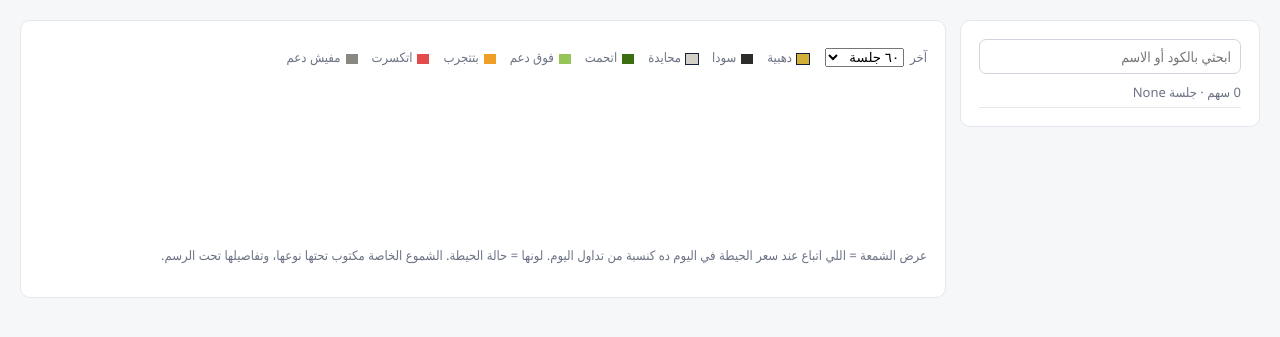
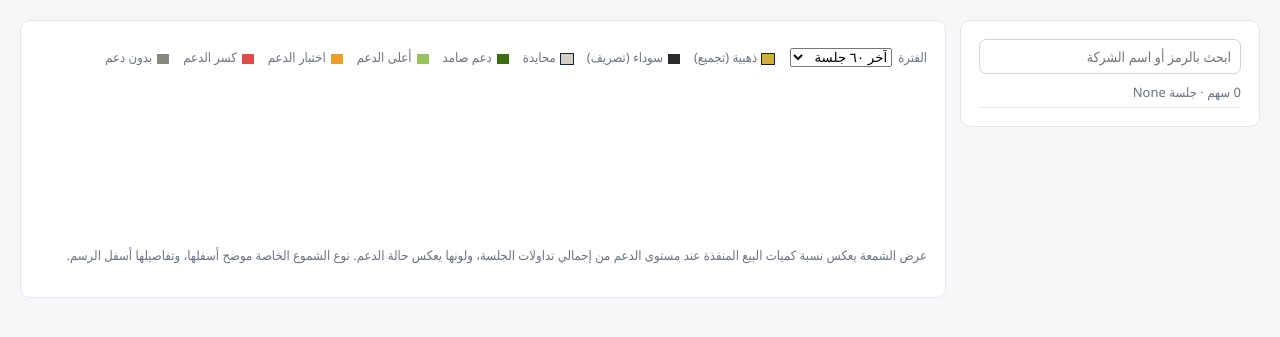
Before and after one commit to dofahmy/EGX_Trade, a Flask app: page /candles in a window 1280 px wide. Shown: the part 60-397 px from the top of the page. Run offline with Flask 3, Linux system fonts and the light colour scheme.

Commit message:
Add files via upload

```diff
--- a/templates/candles.html
+++ b/templates/candles.html
@@ -28,15 +28,15 @@ main{max-width:none}
       <div class="big" id="cv-px"></div>
     </div>
     <div style="display:flex;gap:16px;align-items:center;flex-wrap:wrap;margin:8px 0">
-      <label class="note" style="flex-direction:row;align-items:center;gap:6px">آخر <select id="cc-n"><option value="30">٣٠ جلسة</option><option value="60" selected>٦٠ جلسة</option><option value="120">١٢٠ جلسة</option><option value="9999">كله</option></select></label>
-      <span class="note" style="display:flex;flex-wrap:wrap;gap:4px 14px"><span><span class="lg" style="background:#D4AF37;outline:1px solid #14213d"></span>دهبية</span><span><span class="lg" style="background:#2C2C2A"></span>سودا</span><span><span class="lg" style="background:#D3D1C7;outline:1px solid #14213d"></span>محايدة</span><span><span class="lg" style="background:#3B6D11"></span>اتحمت</span><span><span class="lg" style="background:#97C459"></span>فوق دعم</span><span><span class="lg" style="background:#EF9F27"></span>بتتجرب</span><span><span class="lg" style="background:#E24B4A"></span>اتكسرت</span><span><span class="lg" style="background:#888780"></span>مفيش دعم</span></span>
+      <label class="note" style="flex-direction:row;align-items:center;gap:6px">الفترة <select id="cc-n"><option value="30">آخر ٣٠ جلسة</option><option value="60" selected>آخر ٦٠ جلسة</option><option value="120">آخر ١٢٠ جلسة</option><option value="9999">كل الجلسات</option></select></label>
+      <span class="note" style="display:flex;flex-wrap:wrap;gap:4px 14px"><span><span class="lg" style="background:#D4AF37;outline:1px solid #14213d"></span>ذهبية (تجميع)</span><span><span class="lg" style="background:#2C2C2A"></span>سوداء (تصريف)</span><span><span class="lg" style="background:#D3D1C7;outline:1px solid #14213d"></span>محايدة</span><span><span class="lg" style="background:#3B6D11"></span>دعم صامد</span><span><span class="lg" style="background:#97C459"></span>أعلى الدعم</span><span><span class="lg" style="background:#EF9F27"></span>اختبار الدعم</span><span><span class="lg" style="background:#E24B4A"></span>كسر الدعم</span><span><span class="lg" style="background:#888780"></span>بدون دعم</span></span>
     </div>
     <div id="cc-wrap" style="overflow-x:auto;direction:ltr"><svg id="cc"></svg></div>
-    <p class="note">عرض الشمعة = اللي اتباع عند سعر الحيطة في اليوم ده كنسبة من تداول اليوم. لونها = حالة الحيطة. الشموع الخاصة مكتوب تحتها نوعها، وتفاصيلها تحت الرسم.</p>
+    <p class="note">عرض الشمعة يعكس نسبة كميات البيع المنفذة عند مستوى الدعم من إجمالي تداولات الجلسة، ولونها يعكس حالة الدعم. نوع الشموع الخاصة موضح أسفلها، وتفاصيلها أسفل الرسم.</p>
     <div id="cv-notes" class="cv-notes"></div>
   </div>
   <div class="cv-side card">
-    <input id="cv-q" type="search" placeholder="ابحثي بالكود أو الاسم">
+    <input id="cv-q" type="search" placeholder="ابحث بالرمز أو اسم الشركة">
     <div class="note" style="margin-bottom:4px">{{ stocks|length }} سهم · جلسة {{ last_date }}</div>
     <div class="cv-list" id="cv-list">
       {% for s in stocks %}
@@ -54,9 +54,9 @@ main{max-width:none}
 const NAMES = {}; document.querySelectorAll('.cv-row').forEach(r => NAMES[r.dataset.sym] = r.querySelector('.n').textContent);
 const COL = {green:'#3B6D11', lightgreen:'#97C459', orange:'#EF9F27', red:'#E24B4A', gray:'#888780'};
 const KIND = {gold:'#D4AF37', black:'#2C2C2A', neutral:'#D3D1C7'};
-const STATE = {green:'قاعد على حيطة اتحمت', lightgreen:'ماشي فوق دعم', orange:'بيجرب حيطة', red:'كسر حيطة', gray:'مفيش دعم تحته'};
-const KNAME = {gold:'دهبية', black:'سودا', neutral:'محايدة'};
-const KLONG = {gold:'شمعة دهبية: الفتح والإقفال الاتنين أعلى من الشمعة اللي قبلها', black:'شمعة سودا: الفتح والإقفال الاتنين أقل من الشمعة اللي قبلها', neutral:'شمعة محايدة: واحد بس من الفتح والإقفال أعلى من الشمعة اللي قبلها'};
+const STATE = {green:'السعر على دعم صامد', lightgreen:'السعر أعلى الدعم', orange:'اختبار الدعم', red:'كسر الدعم', gray:'لا يوجد دعم أسفل السعر'};
+const KNAME = {gold:'ذهبية', black:'سوداء', neutral:'محايدة'};
+const KLONG = {gold:'شمعة ذهبية (تجميع): افتتاح وإغلاق أعلى من الجلسة السابقة', black:'شمعة سوداء (تصريف): افتتاح وإغلاق أدنى من الجلسة السابقة', neutral:'شمعة محايدة: الافتتاح أو الإغلاق فقط أعلى من الجلسة السابقة'};
 const NS = 'http://www.w3.org/2000/svg';
 const AR = s => String(s).replace(/[0-9]/g, d => '٠١٢٣٤٥٦٧٨٩'[d]).replace(/\./g, '٫');
 function el(t, a, p){ const e = document.createElementNS(NS, t); for (const k in a) e.setAttribute(k, a[k]); p && p.appendChild(e); return e; }
@@ -69,6 +69,7 @@ let ALL = [];
 function draw(){
   const n = +document.getElementById('cc-n').value, D = ALL.slice(-n);
   const svg = document.getElementById('cc'); svg.innerHTML = '';
+  notes(D);
   if (!D.length){ svg.setAttribute('height', 40); return; }
   const wrapW = document.getElementById('cc-wrap').clientWidth || 800;
   const PADL = 60, PADT = 14, H = 480, PB = 70;
@@ -102,19 +103,21 @@ function draw(){
         .textContent = step >= 34 ? KNAME[d.kind] : KNAME[d.kind][0];
     }
     const hit = el('rect', {x: x - step / 2, y: PADT, width: step, height: H - PADT - PB, fill: 'transparent'}, svg);
-    hover(hit, `<b>${d.d}</b>${special ? ' · شمعة ' + KNAME[d.kind] : ''}<br>فتح ${d.o} · إقفال ${d.c} (${d.chg > 0 ? '+' : ''}${d.chg}٪)<br>أقل ${d.l} · أعلى ${d.h}<br>${STATE[d.col]}${d.wall ? ' · الحيطة ' + d.wall : ''}<br>اتلم عند الحيطة ${d.str}٪`);
-    if (i % every === 0 || i === D.length - 1)
+    hover(hit, `<b>${d.d}</b>${special ? ' · شمعة ' + KNAME[d.kind] : ''}<br>افتتاح ${d.o} · إغلاق ${d.c} (${d.chg > 0 ? '+' : ''}${d.chg}٪)<br>أدنى ${d.l} · أعلى ${d.h}<br>${STATE[d.col]}${d.wall ? ' · مستوى الدعم ' + d.wall : ''}<br>تركز البيع عند الدعم ${d.str}٪`);
+    const lastLbl = D.length - 1;
+    if (i === lastLbl || (i % every === 0 && lastLbl - i >= every))
       el('text', {x: x, y: H - PB + 22, 'text-anchor': 'middle', 'font-size': 11, fill: '#1d2433'}, svg).textContent = d.d.slice(5);
   });
   document.getElementById('cc-wrap').scrollLeft = 1e9;
 }
-function notes(){
+function notes(D){
+  // الشموع الخاصة اللي ظاهرة في الفترة المعروضة بس
   const box = document.getElementById('cv-notes');
-  const sp = ALL.filter(d => d.kind).reverse();
-  box.innerHTML = sp.length ? '<h3 style="font-size:16px;margin:14px 0 6px">الشموع الخاصة</h3>' + sp.map(d =>
+  const sp = D.filter(d => d.kind).reverse();
+  box.innerHTML = sp.length ? '<h3 style="font-size:16px;margin:14px 0 6px">الشموع الخاصة في الفترة المعروضة</h3>' + sp.map(d =>
     `<p class="${d.kind}"><b>${AR(d.d.slice(8))}/${AR(d.d.slice(5, 7))}/${AR(d.d.slice(0, 4))}</b> · ${KLONG[d.kind]}.
-     الحيطة عند ${AR(d.sp_wall)}، اتلم عندها ${AR(d.sp_share)}٪ من البيع، وأتخن من عادة السهم ${AR(d.sp_ratio)} مرة.
-     الإقفال ${AR(d.c)} (${d.chg > 0 ? '+' : ''}${AR(d.chg)}٪).</p>`).join('') : '';
+     مستوى الدعم ${AR(d.sp_wall)}، بتركز بيع ${AR(d.sp_share)}٪ من تداولات الجلسة، أي ${AR(d.sp_ratio)} ضعف المعدل المعتاد للسهم.
+     الإغلاق ${AR(d.c)} (${d.chg > 0 ? '+' : ''}${AR(d.chg)}٪).</p>`).join('') : '';
 }
 const px = document.getElementById('cv-px');
 async function load(sym, push){
@@ -126,7 +129,7 @@ async function load(sym, push){
   ALL = (await res.json()).data || [];
   const L = ALL[ALL.length - 1];
   px.innerHTML = L ? `${L.c} <span class="${L.chg > 0 ? 'pos' : L.chg < 0 ? 'neg' : 'mute'}" style="font-size:14px">${L.chg > 0 ? '+' : ''}${L.chg}٪</span>` : '';
-  draw(); notes();
+  draw();
   if (push){ const u = new URL(location); u.searchParams.set('sym', sym); history.replaceState(null, '', u); }
 }
 document.getElementById('cv-list').addEventListener('click', e => { const r = e.target.closest('.cv-row'); if (r) load(r.dataset.sym, true); });
```
